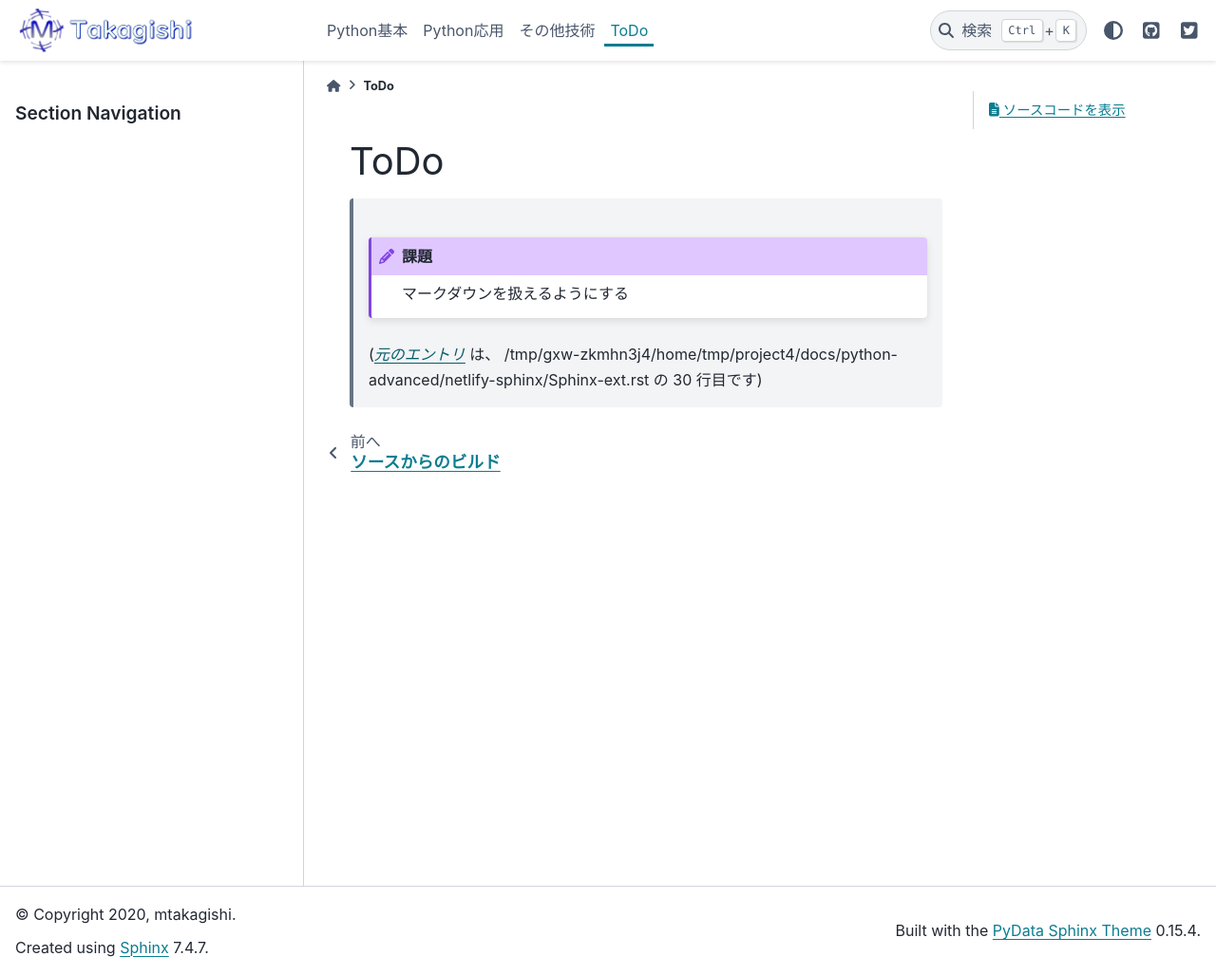
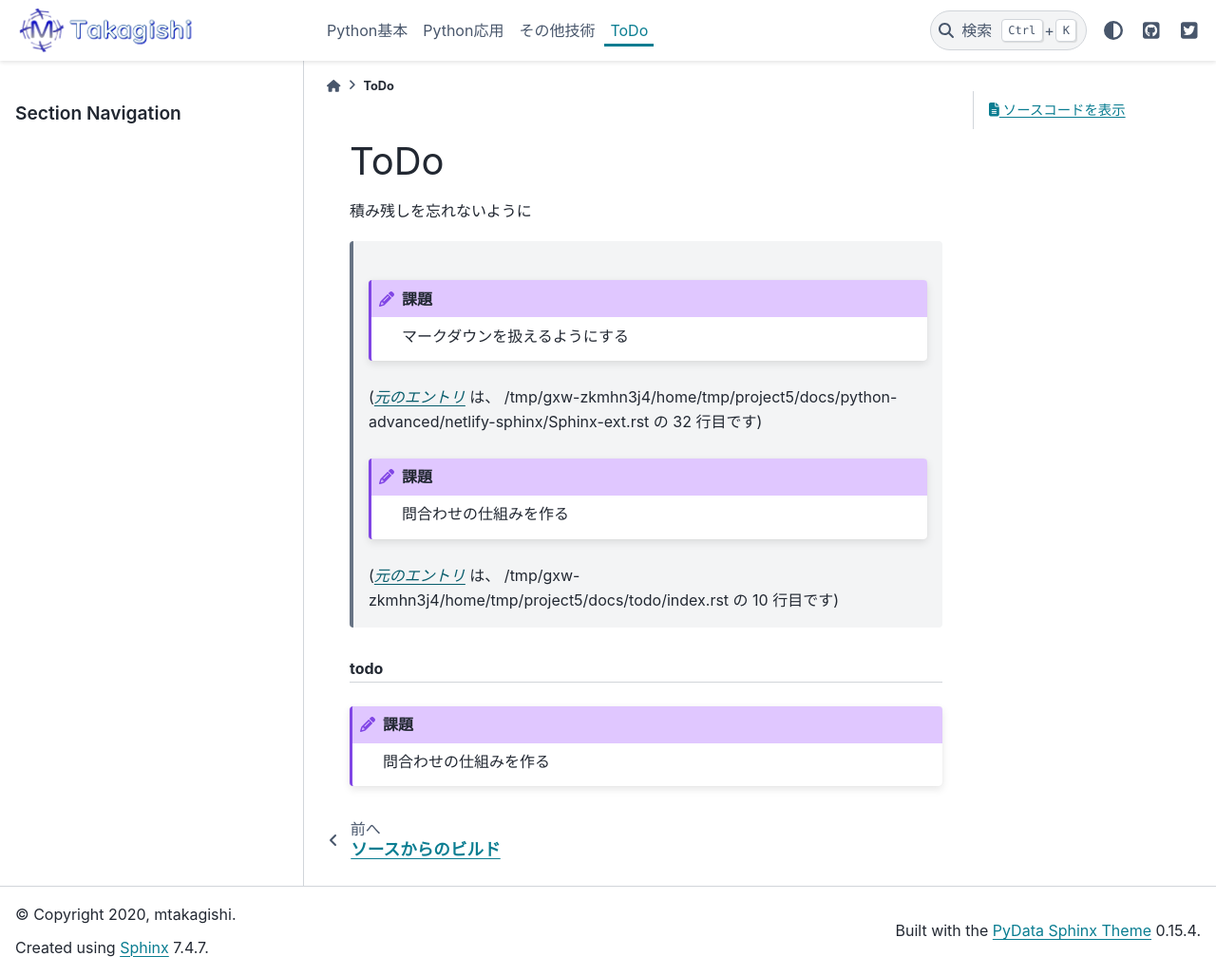
Before and after one commit to mtakagishi/mtakagishi, a Sphinx documentation site: the page built from docs/todo/index.rst, in a window 1280 px wide and 1027 px high. Shown: the whole window at 95% size. Built offline with Sphinx 7.4.7 and the PyData theme 0.15.4, drawn with Linux system fonts in a browser that asks for light colours.

Commit message:
表現微修正

```diff
--- a/docs/python-advanced/netlify-sphinx/Sphinx-ext.rst
+++ b/docs/python-advanced/netlify-sphinx/Sphinx-ext.rst
@@ -1,9 +1,11 @@
 ***********************
 Sphinx拡張設定
 ***********************
+| netlifyまででサイトは管理は問題なし
+| その後行った拡張など
 
-TODOを記録する
-========================
+TODOを記録できるようにする
+===============================
 
 設定
 -----------
--- a/docs/python-advanced/netlify-sphinx/netlify.rst
+++ b/docs/python-advanced/netlify-sphinx/netlify.rst
@@ -47,7 +47,7 @@ URLを独自ドメインに変更する
 
 ドメイン取得
 -----------------
-無料で取得できる `freenom`_ がオススメです。 [#domain]_
+無料で取得できる `freenom`_ を使いました。 [#domain]_
 
 ドメインの設定
 --------------------
--- a/docs/todo/index.rst
+++ b/docs/todo/index.rst
@@ -1,5 +1,10 @@
 ###################
 ToDo
 ###################
+積み残しを忘れないように
 
   .. todolist::
+
+.. rubric:: todo
+
+.. todo:: 問合わせの仕組みを作る
```
